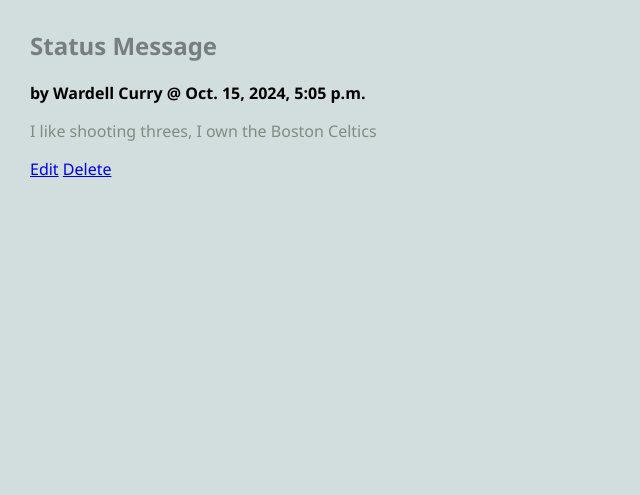
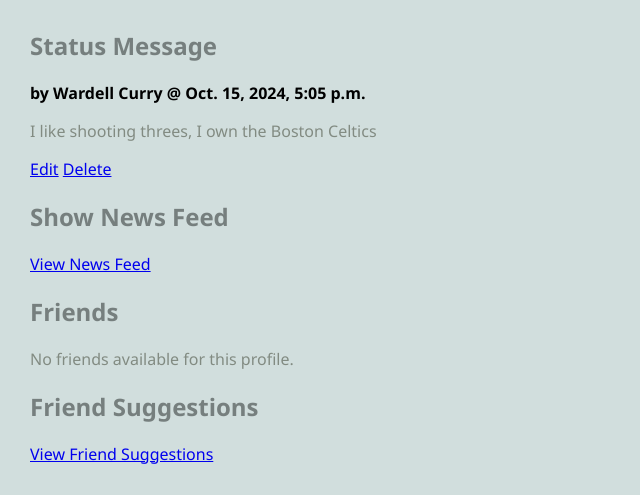
Before and after one commit to darian26/cs412, a Django app: page /mini_fb/profile/3 in a window 1280 px wide. Shown: the part 636-1131 px from the top of the page, without its empty margins (0-640 px from the left). Before the commit the page ends 813 px from the top, so only its background shows below. Run offline with Django 4.2, Linux system fonts and the light colour scheme; data comes from the database, SQL or seed files in the repository; both versions use the stored data as it was after the commit.

Commit message:
assignment 8

```diff
--- a/mini_fb/admin.py
+++ b/mini_fb/admin.py
@@ -2,7 +2,8 @@
 # blog/admin.py
 from django.contrib import admin
 # Register your models here.
-from .models import Profile, StatusMessage, Image
+from .models import Profile, StatusMessage, Image, Friend
 admin.site.register(Profile)
 admin.site.register(StatusMessage)
 admin.site.register(Image)
+admin.site.register(Friend)
--- a/mini_fb/models.py
+++ b/mini_fb/models.py
@@ -25,6 +25,55 @@
         status_message = StatusMessage.objects.filter(profile=self)
         status_message = status_message.order_by('-timestamp')
         return status_message
+
+    def get_friends(self):
+        '''
+        Return all friends related to a profile
+        '''
+        friends = Friend.objects.filter(models.Q(profile1=self) | models.Q(profile2=self))
+        friend_profiles = [
+            friend.profile2 if friend.profile1 == self else friend.profile1
+            for friend in friends
+        ]
+        return friend_profiles
+
+    def add_friend(self, friend):
+        '''
+        Add a Friend relation between self and another Profile (friend)
+        '''
+        if self == friend:
+            return
+        existing_friend = Friend.objects.filter(
+            models.Q(profile1=self, profile2=friend) | models.Q(profile1=friend, profile2=self)
+        ).exists()
+        if not existing_friend:
+            Friend.objects.create(profile1=self, profile2=friend)
+
+    def get_friend_suggestions(self):
+        '''
+        Return a list of possible friends for this Profile.
+        '''
+        all_profiles = Profile.objects.exclude(id=self.id)
+        print(f"All Profiles (excluding self): {[profile.id for profile in all_profiles]}")
+        friends = Friend.objects.filter(
+            models.Q(profile1=self) | models.Q(profile2=self)
+        ).values_list('profile1', 'profile2')
+        friend_ids = set()
+        for profile1_id, profile2_id in friends:
+            if profile1_id != self.id:
+                friend_ids.add(profile1_id)
+            if profile2_id != self.id:
+                friend_ids.add(profile2_id)
+        suggestions = all_profiles.exclude(id__in=friend_ids)
+        return suggestions
+
+    def get_news_feed(self):
+        ''' Return a QuerySet of StatusMessages for the profile and all their friends '''
+        own_status = StatusMessage.objects.filter(profile=self)
+        friends = self.get_friends()
+        friend_status = StatusMessage.objects.filter(profile__in=friends)
+        news_feed = own_status.union(friend_status).order_by('-timestamp')
+        return news_feed
 
     def get_absolute_url(self):
         return reverse('profile', kwargs={'pk': self.pk})
@@ -54,3 +103,10 @@
 
     def __str__(self):
         return f"Image for {self.status_message.text} uploaded at {self.uploaded_at}"
+
+class Friend(models.Model):
+    profile1 = models.ForeignKey(Profile, on_delete=models.CASCADE, related_name="profile1")
+    profile2 = models.ForeignKey(Profile, on_delete=models.CASCADE, related_name='profile2')
+    timestamp = models.DateTimeField(auto_now_add=True)
+    def __str__(self):
+        return f"{self.profile1.first_name} {self.profile1.last_name} & {self.profile2.first_name} {self.profile2.last_name} "
--- a/mini_fb/templates/mini_fb/base.html
+++ b/mini_fb/templates/mini_fb/base.html
@@ -14,6 +14,9 @@
       <ul>
         <li><a href="{% url 'show_all_profiles' %}">Show All</a></li>
         <li><a href="{% url 'create_profile' %}">Create Profile</a></li>
+        {% if current_profile %}
+        <li><a href="{% url 'news_feed' pk=current_profile.pk %}">News Feed</a></li>
+        {% endif %}
       </ul>
     </nav>
     <header><h1>Mini FB</h1></header>
--- a/mini_fb/templates/mini_fb/show_profile.html
+++ b/mini_fb/templates/mini_fb/show_profile.html
@@ -58,9 +58,26 @@
                     <h2>No status message</h2>
                 </div>
             {% endif %}
-
-
         </div>
+        <h2> Show News Feed </h2>
+        <a href="{% url 'news_feed' pk=profile.pk %}">View News Feed</a>
+        <h2>Friends</h2>
+        {% if profile.get_friends %}
+            <div>
+                {% for friend in profile.get_friends %}
+                    <div class="friend-card">
+                        <a href="{{ friend.url }}">
+                            <img src="{{ friend.profile_image }}" alt="{{ friend.first_name }}'s profile image">
+                            <p>{{ friend.first_name }} {{ friend.last_name }}</p>
+                        </a>
+                    </div>
+                {% endfor %}
+            </div>
+        {% else %}
+            <p>No friends available for this profile.</p>
+        {% endif %}
+         <h2> Friend Suggestions </h2>
+        <a href="{% url 'friend_suggestions' pk=profile.pk %}">View Friend Suggestions</a>
 
     </div>
 
--- a/mini_fb/urls.py
+++ b/mini_fb/urls.py
@@ -17,4 +17,7 @@
     path(r'profile/<int:pk>/update/', views.UpdateProfileView.as_view(), name='update_profile'),
     path(r'status/<int:pk>/delete/', views.DeleteStatusMessageView.as_view(), name='delete_status_message'),
     path(r'status/<int:pk>/update/', views.UpdateStatusMessageView.as_view(), name='update_status_message'),
+    path(r'profile/<int:pk>/add_friend/<int:other_pk>/', views.CreateFriendView.as_view(), name='add_friend'),
+    path(r'profile/<int:pk>/friend_suggestions/', views.ShowFriendSuggestionsView.as_view(), name='friend_suggestions'),
+    path(r'profile/<int:pk>/news_feed/', views.ShowNewsFeedView.as_view(), name='news_feed'),
 ]
--- a/mini_fb/views.py
+++ b/mini_fb/views.py
@@ -9,7 +9,8 @@
 from . forms import *
 from django.urls import reverse ## NEW
 from django.shortcuts import render, get_object_or_404
-from django.views.generic import ListView, DetailView, CreateView, UpdateView, DeleteView
+from django.views.generic import ListView, DetailView, CreateView, UpdateView, DeleteView, View
+from django.http import HttpResponseRedirect
 
 class ShowAllView(ListView):
     '''Create a subclass of ListView to display all blog profiles.'''
@@ -22,6 +23,12 @@
     model = Profile
     template_name = 'mini_fb/show_profile.html'
     context_object_name = 'profile'
+
+    def get_context_data(self, **kwargs):
+        context = super().get_context_data(**kwargs)
+        profile = self.get_object()
+        context['current_profile'] = profile
+        return context
 
 class CreateProfileView(CreateView):
     '''a view to show/process the create comment form:
@@ -96,7 +103,7 @@
     def get_context_data(self, **kwargs):
         '''Add additional context data to the template.'''
         context = super().get_context_data(**kwargs)
-        context['profile'] = self.object  # Add the profile instance to the context
+        context['profile'] = self.object
         return context
 
 class DeleteStatusMessageView(DeleteView):
@@ -105,16 +112,63 @@
     context_object_name = 'status_message'
 
     def get_success_url(self):
-        # Redirect back to the profile page after successful delete
-        profile_pk = self.object.profile.pk  # Get the profile pk from the status message
+        profile_pk = self.object.profile.pk
         return reverse('profile', kwargs={'pk': profile_pk})
 
 class UpdateStatusMessageView(UpdateView):
     model = StatusMessage
-    form_class = StatusMessageForm  # Form to update the status message text
+    form_class = StatusMessageForm
     template_name = 'mini_fb/update_status_form.html'
     context_object_name = 'status_message'
 
     def get_success_url(self):
-        # Redirect the user back to the profile page after successful update
         return reverse('profile', kwargs={'pk': self.object.profile.pk})
+
+class CreateFriendView(View):
+    ''' A view that allows a user to add a friend '''
+    def dispatch(self, request, *args, **kwargs):
+        if request.method.lower() == 'post':
+            return self.post(request, *args, **kwargs)
+        return self.http_method_not_allowed(request, *args, **kwargs)
+
+    def post(self, request, *args, **kwargs):
+        profile_pk = kwargs.get('pk')
+        other_pk = kwargs.get('other_pk')
+        profile = Profile.objects.get(pk=profile_pk)
+        other_profile = Profile.objects.get(pk=other_pk)
+
+        profile.add_friend(other_profile)
+        return HttpResponseRedirect(self.get_success_url(profile.pk))
+
+    def get_success_url(self, pk):
+        ''' Return the URL to redirect to after adding a friend '''
+        return reverse('profile', kwargs={'pk': pk})
+
+class ShowFriendSuggestionsView(DetailView):
+    ''' A view to see friend suggestions '''
+    model = Profile
+    template_name = 'mini_fb/friend_suggestion.html'
+    context_object_name = 'profile'
+
+    def get_context_data(self, **kwargs):
+        context = super().get_context_data(**kwargs)
+        profile = self.get_object()
+        context['friend_suggestions'] = profile.get_friend_suggestions()
+        return context
+
+    def get_success_url(self):
+        ''' Return the URL to redirect to after successful update '''
+        return reverse('profile', kwargs={'pk': self.object.profile.pk})
+
+class ShowNewsFeedView(DetailView):
+    ''' A view to see other status messages of friends '''
+    model = Profile
+    template_name = 'mini_fb/news_feed.html'
+    context_object_name = 'profile'
+
+    def get_context_data(self, **kwargs):
+        context = super().get_context_data(**kwargs)
+        profile = self.get_object()
+        context['news_feed'] = profile.get_news_feed()
+        context['current_profile'] = profile
+        return context
```
Also changed, not shown: mini_fb/templates/mini_fb/friend_suggestion.html (added, +21 -0 lines), mini_fb/templates/mini_fb/news_feed.html (added, +27 -0 lines), db.sqlite3, media/images/Screenshot_2024-10-17_at_1.21.36PM.png (added), mini_fb/migrations/0005_friend.py (added).
